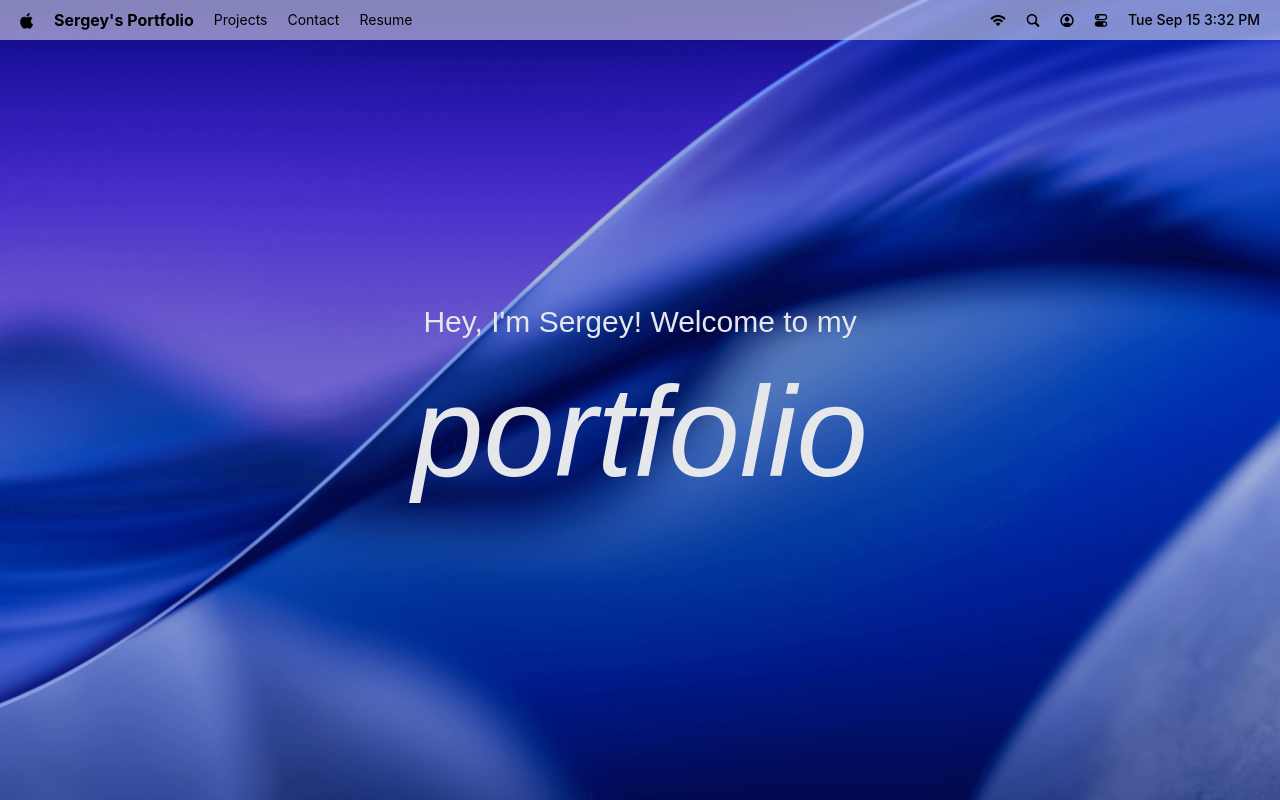
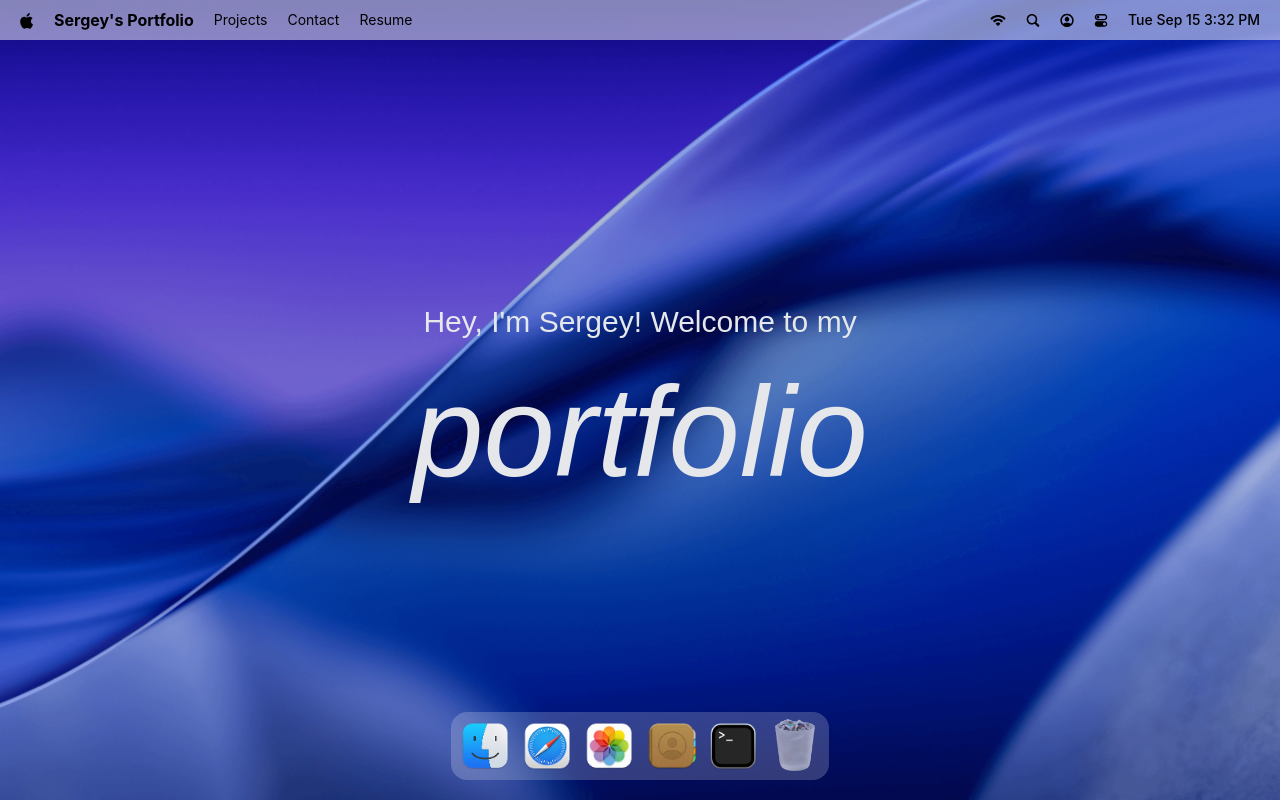
Before and after one commit to SergeyX/MacOS_Portfolio, a React (Vite) app: page / in a window 1280 px wide. Built offline with nearby package versions, Linux system fonts and the light colour scheme; a web font is replaced by a local one.

Commit message:
implement dock presentation

```diff
--- a/package.json
+++ b/package.json
@@ -18,6 +18,7 @@
     "lucide-react": "^1.43.0",
     "react": "^19.2.8",
     "react-dom": "^19.2.8",
+    "react-tooltip": "^6.0.8",
     "tailwindcss": "^4.3.3"
   },
   "devDependencies": {
--- a/src/App.tsx
+++ b/src/App.tsx
@@ -1,10 +1,12 @@
 import { Navbar, Welcome } from '../src/components/index';
+import { Dock } from './components';
 
 const App = () => {
     return (
         <main>
             <Navbar />
             <Welcome />
+            <Dock />
         </main>
     );
 };
--- /dev/null
+++ b/src/components/Dock.tsx
@@ -0,0 +1,86 @@
+import { useRef } from 'react';
+import { Tooltip } from 'react-tooltip';
+import { useGSAP } from '@gsap/react';
+import gsap from 'gsap';
+
+import { dockApps } from '../constants/constants.ts';
+
+const Dock = () => {
+    const dockRef = useRef<HTMLDivElement>(null);
+
+    useGSAP(() => {
+        const dock = dockRef.current;
+        if (!dock) return;
+
+        const icons = dock.querySelectorAll('.dock-icon');
+
+        const animateIcons = (mouseX: number) => {
+            const { left } = dock.getBoundingClientRect();
+            icons.forEach((icon) => {
+                const { left: iconLeft, width } = icon.getBoundingClientRect();
+                const center = iconLeft - left + width / 2;
+                const distance = Math.abs(mouseX - center);
+
+                const intensity = Math.exp(-(distance ** 2.5) / 20000);
+
+                gsap.to(icon, {
+                    scale: 1 + 0.25 * intensity,
+                    y: -15 * intensity,
+                    duration: 0.2,
+                    ease: "power1.out",
+                });
+            })
+        };
+
+        const handleMouseMove = (e: MouseEvent) => {
+            const { left } = dock.getBoundingClientRect();
+            animateIcons(e.clientX - left);
+        }
+
+        const resetIcons = () => icons.forEach((icon) => gsap.to(icon, {
+            scale: 1,
+            duration: 0.3,
+            ease: "power1.out",
+            y: 0,
+        }));
+
+        dock.addEventListener('mousemove', handleMouseMove);
+        dock.addEventListener('mouseleave', resetIcons);
+
+        return () => {
+            dock.removeEventListener('mousemove', handleMouseMove);
+            dock.removeEventListener('mouseleave', resetIcons);
+        };
+    }, []);
+
+    const toggleApp = () => {
+        //TODO
+    };
+    return (
+        <section id="dock">
+            <div ref={dockRef} className="dock-container">
+                {
+                    dockApps.map(({ id, name, icon, canOpen }) => (
+                        <div key={id} className="relative flex justify-center">
+                            <button
+                                type="button"
+                                className="dock-icon"
+                                aria-label={name}
+                                data-tooltip-id="dock-tooltip"
+                                data-tooltip-content={name}
+                                data-tooltip-delay-show={150}
+                                disabled={!canOpen}
+                                onClick={() => toggleApp({ id, canOpen })}
+                            >
+                                <img src={`/images/${icon}`} alt={name} loading="lazy" className={canOpen ? "" : "opacity-60"} />
+                            </button>
+                        </div>
+                    ))
+                }
+                <Tooltip id="dock-tooltip" place="top" className="tooltip" />
+            </div>
+        </section>
+    );
+};
+
+export default Dock;
--- a/src/components/Welcome.tsx
+++ b/src/components/Welcome.tsx
@@ -20,7 +20,7 @@
 };
 
 const setupTextHover = (container: HTMLDivElement | null, type: string) => {
-    if (!container) return;
+    if (!container) return () => {};
     const letters = container?.querySelectorAll('span');
     const { min, max, default: base } = FONT_WEIGHTS[type];
 
--- a/src/components/index.ts
+++ b/src/components/index.ts
@@ -1,4 +1,5 @@
 import Navbar from './Navbar.tsx';
 import Welcome from './Welcome.tsx';
+import Dock from './Dock.tsx';
 
-export { Navbar, Welcome};
+export { Navbar, Welcome, Dock};
```
Also changed, not shown: 1 other file (tests, documents, lock files or other folders).
